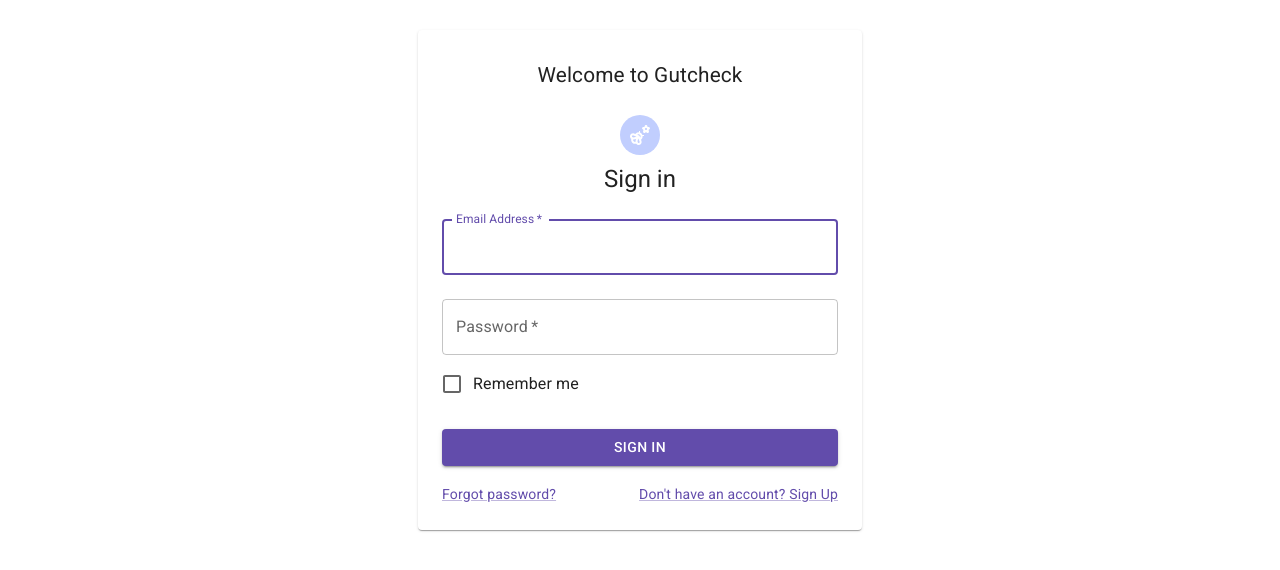
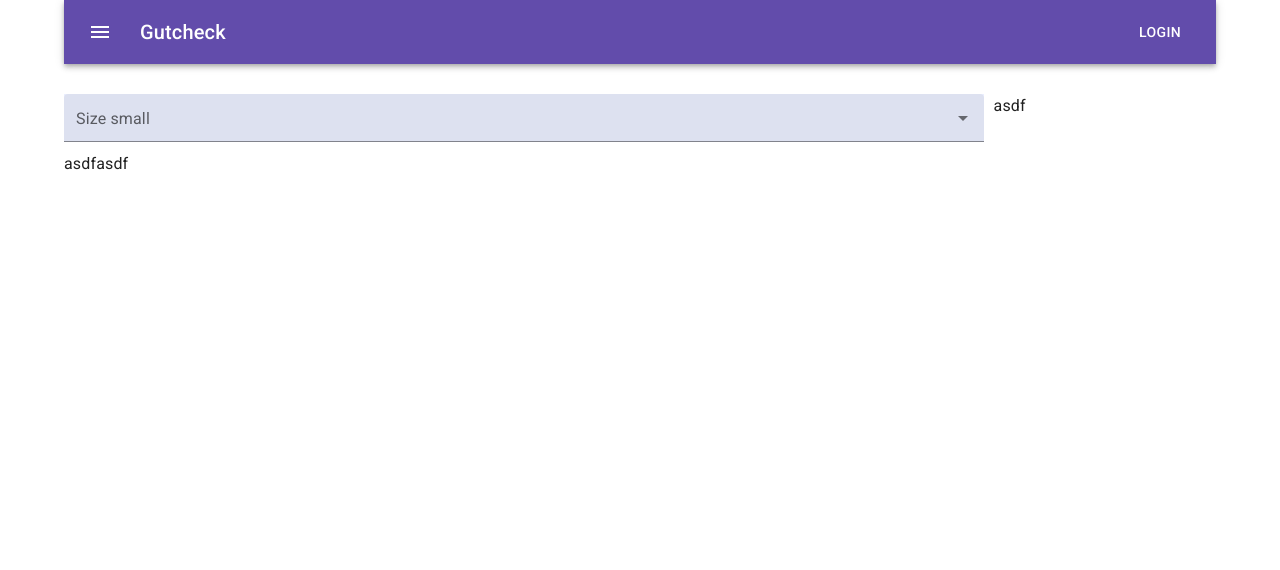
Before and after one commit to Team-Heelys-2021/gutcheck, a React app: page / in a window 1280 px wide. Shown: the top 570 px of the page. Built offline with nearby package versions, Linux system fonts and the light colour scheme.

Commit message:
dotenv and autocomplete calls api

```diff
--- a/client/App.js
+++ b/client/App.js
@@ -5,46 +5,64 @@
 import Auth from './pages/Auth'
 import './index.scss'
 
+import * as dataService from './foodDataService'
+
 function App() {
   const [isLoggedIn, setIsLoggedIn] = React.useState(false)
-  // return (
-  //   <React.Fragment>
-  //   <AppBar />
-  //   <div className="grid-container">
-  //     <div className="grid-item-1">
-  //       <Autocomplete
-  //         id="size-small-filled"
-  //         size="small"
-  //         options={[]}
-  //         getOptionLabel={(option) => option.title}
-  //         // defaultValue={}
-  //         renderTags={(value, getTagProps) =>
-  //           value.map((option, index) => (
-  //             <Chip
-  //               variant="outlined"
-  //               label={option.title}
-  //               size="small"
-  //               {...getTagProps({ index })}
-  //             />
-  //           ))
-  //         }
-  //         renderInput={(params) => (
-  //           <TextField
-  //             {...params}
-  //             variant="filled"
-  //             label="Size small"
-  //             placeholder="Favorites"
-  //           />
-  //         )}
-  //       />
-  //     </div>
-  //     <div className="grid-item-2">asdf</div>
-  //     <div className="grid-item-3">asdfasdf</div>
-  //   </div>
-  //   </React.Fragment>
-  // )
+  const [results, setResults] = React.useState([])
+  const [search, setSearch] = React.useState('')
 
-  return <Auth logIn={(status) => setIsLoggedIn(status)}/>
+
+  React.useEffect(() => {
+    if (search.length > 1) {
+      searchFoods(search)
+    }
+  }, [search])
+
+  const searchFoods = async () => {
+    setResults(await dataService.searchFoods(search))
+  }
+
+  return (
+    <React.Fragment>
+    <AppBar />
+    <div className="grid-container">
+      <div className="grid-item-1">
+        <Autocomplete
+          id="size-small-filled"
+          size="small"
+          options={results}
+          getOptionLabel={(option) => `${option.description} ${option.brandName ? `(${option.brandName})` : ''}`}
+          // defaultValue={}
+          renderTags={(value, getTagProps) =>
+            value.map((option, index) => (
+              <Chip
+                variant="outlined"
+                label={option.title}
+                size="small"
+                {...getTagProps({ index })}
+              />
+            ))
+          }
+          renderInput={(params) => (
+            <TextField
+              {...params}
+              variant="filled"
+              label="Size small"
+              placeholder="Favorites"
+              onChange={(e) => setSearch(e.target.value)}
+              value={search}
+            />
+          )}
+        />
+      </div>
+      <div className="grid-item-2">asdf</div>
+      <div className="grid-item-3">asdfasdf</div>
+    </div>
+    </React.Fragment>
+  )
+
+  // return <Auth logIn={(status) => setIsLoggedIn(status)}/>
 }
 
 export default App
--- /dev/null
+++ b/client/foodDataService.js
@@ -0,0 +1,14 @@
+import axios from 'axios'
+import 'regenerator-runtime/runtime'
+
+export const searchFoods = async (text) => {
+  const query = `${process.env.API_URL}/search?api_key=${process.env.API_KEY}&pageSize=50&query=${text}`
+  let foods = []
+  try {
+    let { data } = await axios.get(query)
+    foods = data.foods
+  } catch(e) {
+    console.error(e)
+  }
+  return foods
+}
--- a/package.json
+++ b/package.json
@@ -24,11 +24,13 @@
     "@emotion/styled": "^11.3.0",
     "@mui/icons-material": "^5.0.1",
     "@mui/material": "^5.0.1",
+    "axios": "^0.21.4",
     "express": "^4.17.1",
     "node-postgres": "^0.6.2",
     "prop-types": "^15.7.2",
     "react": "^17.0.2",
-    "react-dom": "^17.0.2"
+    "react-dom": "^17.0.2",
+    "regenerator-runtime": "^0.13.9"
   },
   "devDependencies": {
     "@babel/core": "^7.15.5",
@@ -36,6 +38,7 @@
     "@babel/preset-react": "^7.14.5",
     "babel-loader": "^8.2.2",
     "css-loader": "^6.3.0",
+    "dotenv": "^10.0.0",
     "enzyme": "^3.11.0",
     "eslint": "^7.32.0",
     "html-webpack-plugin": "^5.3.2",
--- a/webpack.config.js
+++ b/webpack.config.js
@@ -1,7 +1,18 @@
 const path = require('path')
+const webpack = require('webpack')
 const HtmlWebpackPlugin = require('html-webpack-plugin')
+const dotenv = require('dotenv')
 
-module.exports = {
+module.exports = () => {
+  const env = dotenv.config().parsed;
+
+  // reduce it to a nice object, the same as before
+  const envKeys = Object.keys(env).reduce((prev, next) => {
+    prev[`process.env.${next}`] = JSON.stringify(env[next]);
+    return prev;
+  }, {});
+
+  return {
     mode: 'development',
     entry: {
       src: './client/index.js'
@@ -27,7 +38,7 @@
           },
         },
         {
-        test: /\.jsx?/,
+          test: /\.js?/,
           exclude: /(node_modules)/,
           use: {
             loader: 'babel-loader',
@@ -49,8 +60,12 @@
     resolve: {
       extensions: ['.mjs', '.js', '.json'],
     },
-  plugins: [new HtmlWebpackPlugin({
+    plugins: [
+      new HtmlWebpackPlugin({
         template: path.resolve(__dirname, 'index.html'),
         filename: 'index.html',
-  })]
+      }),
+      new webpack.DefinePlugin(envKeys)
+  ],
   }
+}
```
Also changed, not shown: 1 other file (tests, documents, lock files or other folders). Lines whose indentation alone changed are shown as unchanged.
